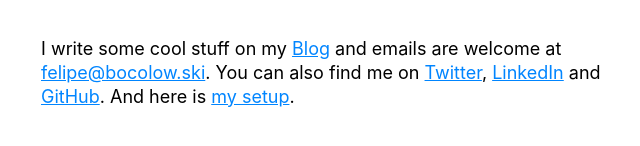
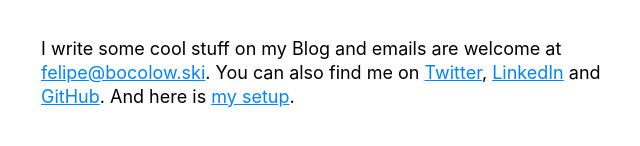
Before and after one commit to fbocolowski/bocolow.ski, a plain HTML site: page index.html in a window 1280 px wide. Shown: the part 450-596 px from the top of the page, 299-939 px from the left. Drawn offline with Linux system fonts and the light colour scheme.

Commit message:
Updated bio

```diff
--- a/index.html
+++ b/index.html
@@ -32,7 +32,7 @@
                 </p>
 
                 <p>
-                    I write some cool stuff on my <a href="https://blog.bocolow.ski" target="_blank">Blog</a> and
+                    I write some cool stuff on <a href="https://blog.bocolow.ski" target="_blank"></a>my Blog</a> and
                     emails are welcome at <a href="mailto:felipe@bocolow.ski" target="_blank">felipe@bocolow.ski</a>.
                     You can also find me on
                     <a href="https://twitter.com/fbocolowski" target="_blank">Twitter</a>, <a
```
